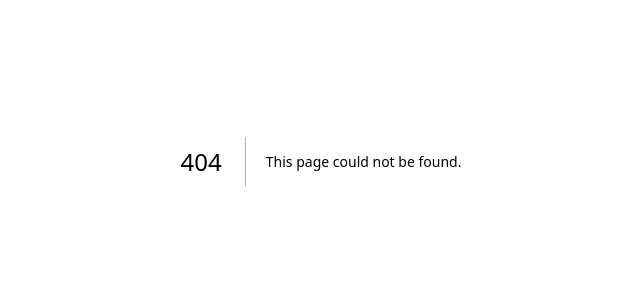
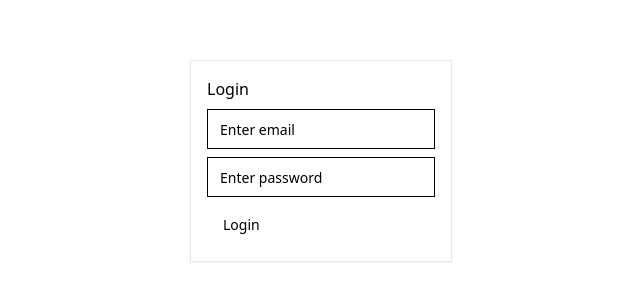
Before and after one commit to rifqiagniamubarok/wa-clone, a Next.js app: page /login in a window 1280 px wide. Before the commit this address had no page. Shown: the part 239-540 px from the top of the page, without its empty margins (319-959 px from the left). Built offline with nearby package versions, Linux system fonts and the light colour scheme.

Commit message:
Feat: login with static user

```diff
--- /dev/null
+++ b/src/components/ui/button.jsx
@@ -0,0 +1,39 @@
+import * as React from 'react';
+import { Slot } from '@radix-ui/react-slot';
+import { cva } from 'class-variance-authority';
+
+import { cn } from '@/lib/utils';
+
+const buttonVariants = cva(
+  'inline-flex items-center justify-center whitespace-nowrap rounded-md text-sm font-medium ring-offset-background transition-colors focus-visible:outline-none focus-visible:ring-2 focus-visible:ring-ring focus-visible:ring-offset-2 disabled:pointer-events-none disabled:opacity-50',
+  {
+    variants: {
+      variant: {
+        default: 'bg-primary text-primary-foreground hover:bg-primary/90',
+        destructive: 'bg-destructive text-destructive-foreground hover:bg-destructive/90',
+        outline: 'border border-input bg-background hover:bg-accent hover:text-accent-foreground',
+        secondary: 'bg-secondary text-secondary-foreground hover:bg-secondary/80',
+        ghost: 'hover:bg-accent hover:text-accent-foreground',
+        link: 'text-primary underline-offset-4 hover:underline',
+      },
+      size: {
+        default: 'h-10 px-4 py-2',
+        sm: 'h-9 rounded-md px-3',
+        lg: 'h-11 rounded-md px-8',
+        icon: 'h-10 w-10',
+      },
+    },
+    defaultVariants: {
+      variant: 'default',
+      size: 'default',
+    },
+  }
+);
+
+const Button = React.forwardRef(({ className, variant, size, asChild = false, ...props }, ref) => {
+  const Comp = asChild ? Slot : 'button';
+  return <Comp className={cn(buttonVariants({ variant, size, className }))} ref={ref} {...props} />;
+});
+Button.displayName = 'Button';
+
+export { Button, buttonVariants };
--- /dev/null
+++ b/src/components/ui/card.jsx
@@ -0,0 +1,23 @@
+import * as React from 'react';
+
+import { cn } from '@/lib/utils';
+
+const Card = React.forwardRef(({ className, ...props }, ref) => <div ref={ref} className={cn('rounded-lg border bg-card text-card-foreground shadow-sm', className)} {...props} />);
+Card.displayName = 'Card';
+
+const CardHeader = React.forwardRef(({ className, ...props }, ref) => <div ref={ref} className={cn('flex flex-col space-y-1.5 p-6', className)} {...props} />);
+CardHeader.displayName = 'CardHeader';
+
+const CardTitle = React.forwardRef(({ className, ...props }, ref) => <h3 ref={ref} className={cn('text-2xl font-semibold leading-none tracking-tight', className)} {...props} />);
+CardTitle.displayName = 'CardTitle';
+
+const CardDescription = React.forwardRef(({ className, ...props }, ref) => <p ref={ref} className={cn('text-sm text-muted-foreground', className)} {...props} />);
+CardDescription.displayName = 'CardDescription';
+
+const CardContent = React.forwardRef(({ className, ...props }, ref) => <div ref={ref} className={cn('p-6 pt-0', className)} {...props} />);
+CardContent.displayName = 'CardContent';
+
+const CardFooter = React.forwardRef(({ className, ...props }, ref) => <div ref={ref} className={cn('flex items-center p-6 pt-0', className)} {...props} />);
+CardFooter.displayName = 'CardFooter';
+
+export { Card, CardHeader, CardFooter, CardTitle, CardDescription, CardContent };
--- /dev/null
+++ b/src/components/ui/input.jsx
@@ -0,0 +1,19 @@
+import * as React from "react"
+
+import { cn } from "@/lib/utils"
+
+const Input = React.forwardRef(({ className, type, ...props }, ref) => {
+  return (
+    (<input
+      type={type}
+      className={cn(
+        "flex h-10 w-full rounded-md border border-input bg-background px-3 py-2 text-sm ring-offset-background file:border-0 file:bg-transparent file:text-sm file:font-medium placeholder:text-muted-foreground focus-visible:outline-none focus-visible:ring-2 focus-visible:ring-ring focus-visible:ring-offset-2 disabled:cursor-not-allowed disabled:opacity-50",
+        className
+      )}
+      ref={ref}
+      {...props} />)
+  );
+})
+Input.displayName = "Input"
+
+export { Input }
--- /dev/null
+++ b/src/lib/utils.js
@@ -0,0 +1,6 @@
+import { clsx } from "clsx"
+import { twMerge } from "tailwind-merge"
+
+export function cn(...inputs) {
+  return twMerge(clsx(inputs))
+}
--- /dev/null
+++ b/src/pages/api/auth/[...nextauth].js
@@ -0,0 +1,43 @@
+import NextAuth from 'next-auth';
+import GithubProvider from 'next-auth/providers/github';
+import CredentialsProvider from 'next-auth/providers/credentials';
+
+export const authOptions = {
+  // Configure one or more authentication providers
+  providers: [
+    CredentialsProvider({
+      name: 'Credentials',
+      credentials: {
+        email: { label: 'Email', type: 'email' },
+        password: { label: 'Password', type: 'password' },
+      },
+      async authorize(credentials, req) {
+        if (credentials.email != 'admin@admin.com' || credentials.password != 'adminadmin') {
+          throw new Error('Login failed');
+        }
+
+        const user = { email: 'admin@admin.com', type: 'admin' };
+        return user;
+      },
+    }),
+  ],
+  callbacks: {
+    async jwt({ token, user, account }) {
+      if (account) {
+        token.accessToken = account.access_token; // GitHubProvider
+      } else if (user) {
+        token.accessToken = user.token; // CredentialsProvider
+      }
+      console.log({ user });
+
+      return token;
+    },
+    async session({ session, token }) {
+      session.accessToken = token.accessToken;
+      console.log({ session, token: token });
+      return session;
+    },
+  },
+  secret: process.env.NEXTAUTH_SECRET,
+};
+export default NextAuth(authOptions);
--- /dev/null
+++ b/src/pages/login.js
@@ -0,0 +1,46 @@
+import { Button } from '@/components/ui/button';
+import { Card } from '@/components/ui/card';
+import { Input } from '@/components/ui/input';
+import { signIn } from 'next-auth/react';
+import React, { useState } from 'react';
+
+const Login = () => {
+  const [email, setEmail] = useState('');
+  const [password, setPassword] = useState('');
+  const [error, setError] = useState('');
+
+  const handleLogin = async (e) => {
+    e.preventDefault();
+
+    const result = await signIn('credentials', {
+      redirect: false,
+      email,
+      password,
+    });
+
+    if (result.error) {
+      setError(result.error);
+    } else {
+      setError('');
+      window.location.href = '/';
+    }
+  };
+
+  return (
+    <div className="bg-white h-screen w-screen flex justify-center items-center">
+      <Card className="p-4">
+        <form onSubmit={handleLogin}>
+          <div className="space-y-2">
+            <p>Login</p>
+            <p>{error}</p>
+            <Input type="email" placeholder="Enter email" value={email} onChange={({ target: { value } }) => setEmail(value)} />
+            <Input type="password" placeholder="Enter password" value={password} onChange={({ target: { value } }) => setPassword(value)} />
+            <Button type="submit">Login</Button>
+          </div>
+        </form>
+      </Card>
+    </div>
+  );
+};
+
+export default Login;
--- /dev/null
+++ b/src/utils/ProtectedRoute.js
@@ -0,0 +1,27 @@
+import { useSession } from 'next-auth/react';
+import { useRouter } from 'next/router';
+import { useEffect } from 'react';
+
+const ProtectedRoute = (WrappedComponent) => {
+  return (props) => {
+    const { data: session, status } = useSession();
+    const router = useRouter();
+
+    useEffect(() => {
+      if (status === 'loading') {
+        return;
+      }
+      if (!session) {
+        router.push('/login');
+      }
+    }, [session, status, router]);
+
+    if (session) {
+      return <WrappedComponent {...props} />;
+    }
+
+    return null;
+  };
+};
+
+export default ProtectedRoute;
--- a/tailwind.config.js
+++ b/tailwind.config.js
@@ -1,18 +1,77 @@
 /** @type {import('tailwindcss').Config} */
 module.exports = {
+  darkMode: ["class"],
   content: [
-    "./src/pages/**/*.{js,ts,jsx,tsx,mdx}",
-    "./src/components/**/*.{js,ts,jsx,tsx,mdx}",
-    "./src/app/**/*.{js,ts,jsx,tsx,mdx}",
+    './pages/**/*.{js,jsx}',
+    './components/**/*.{js,jsx}',
+    './app/**/*.{js,jsx}',
+    './src/**/*.{js,jsx}',
   ],
+  prefix: "",
   theme: {
+    container: {
+      center: true,
+      padding: "2rem",
+      screens: {
+        "2xl": "1400px",
+      },
+    },
     extend: {
-      backgroundImage: {
-        "gradient-radial": "radial-gradient(var(--tw-gradient-stops))",
-        "gradient-conic":
-          "conic-gradient(from 180deg at 50% 50%, var(--tw-gradient-stops))",
+      colors: {
+        border: "hsl(var(--border))",
+        input: "hsl(var(--input))",
+        ring: "hsl(var(--ring))",
+        background: "hsl(var(--background))",
+        foreground: "hsl(var(--foreground))",
+        primary: {
+          DEFAULT: "hsl(var(--primary))",
+          foreground: "hsl(var(--primary-foreground))",
+        },
+        secondary: {
+          DEFAULT: "hsl(var(--secondary))",
+          foreground: "hsl(var(--secondary-foreground))",
+        },
+        destructive: {
+          DEFAULT: "hsl(var(--destructive))",
+          foreground: "hsl(var(--destructive-foreground))",
+        },
+        muted: {
+          DEFAULT: "hsl(var(--muted))",
+          foreground: "hsl(var(--muted-foreground))",
+        },
+        accent: {
+          DEFAULT: "hsl(var(--accent))",
+          foreground: "hsl(var(--accent-foreground))",
+        },
+        popover: {
+          DEFAULT: "hsl(var(--popover))",
+          foreground: "hsl(var(--popover-foreground))",
+        },
+        card: {
+          DEFAULT: "hsl(var(--card))",
+          foreground: "hsl(var(--card-foreground))",
+        },
+      },
+      borderRadius: {
+        lg: "var(--radius)",
+        md: "calc(var(--radius) - 2px)",
+        sm: "calc(var(--radius) - 4px)",
+      },
+      keyframes: {
+        "accordion-down": {
+          from: { height: "0" },
+          to: { height: "var(--radix-accordion-content-height)" },
+        },
+        "accordion-up": {
+          from: { height: "var(--radix-accordion-content-height)" },
+          to: { height: "0" },
+        },
+      },
+      animation: {
+        "accordion-down": "accordion-down 0.2s ease-out",
+        "accordion-up": "accordion-up 0.2s ease-out",
       },
     },
   },
-  plugins: [],
-};
+  plugins: [require("tailwindcss-animate")],
+}
```
Also changed, not shown: package.json (+9 -1 lines), components.json (added), 2 other files (tests, documents, lock files or other folders).
